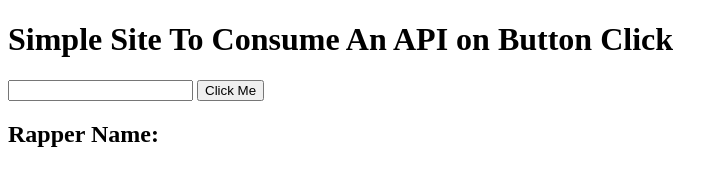
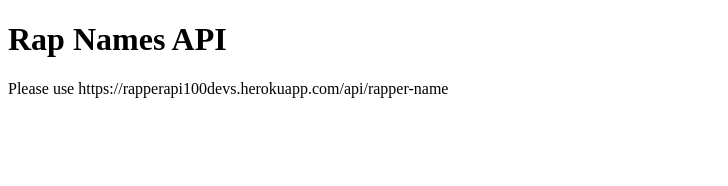
Before and after one commit to elviafranco/rapperapi, a website: page index.html in a window 1280 px wide. Shown: the whole page, without its empty margins (0-728 px from the left). Drawn offline with Linux system fonts and the light colour scheme.

```diff
--- a/index.html
+++ b/index.html
@@ -4,15 +4,10 @@
     <meta charset="UTF-8">
     <meta http-equiv="X-UA-Compatible" content="IE=edge">
     <meta name="viewport" content="width=device-width, initial-scale=1.0">
-    <title>Client Side API Code</title>
+    <title>Rapper Names API</title>
 </head>
 <body>
-    <h1>Simple Site To Consume An API on Button Click</h1>
-    <input type="text">
-    <button>Click Me</button>
-    <h2> Rapper Name: </h2>
-
-    <!-- Link to Client Side JS -->
-    <script src='js/main.js'></script>
+    <h1>Rap Names API </h1>
+    <p>Please use https://rapperapi100devs.herokuapp.com/api/rapper-name </p>
 </body>
 </html>
--- a/server.js
+++ b/server.js
@@ -1,8 +1,10 @@
 const express = require('express')
 const app = express()
+// Requiring cors to access API locally
 const cors = require('cors')
 const port = 8000
 
+// Telling Express to use cors
 app.use(cors())
 
 const rappers =  {
```
